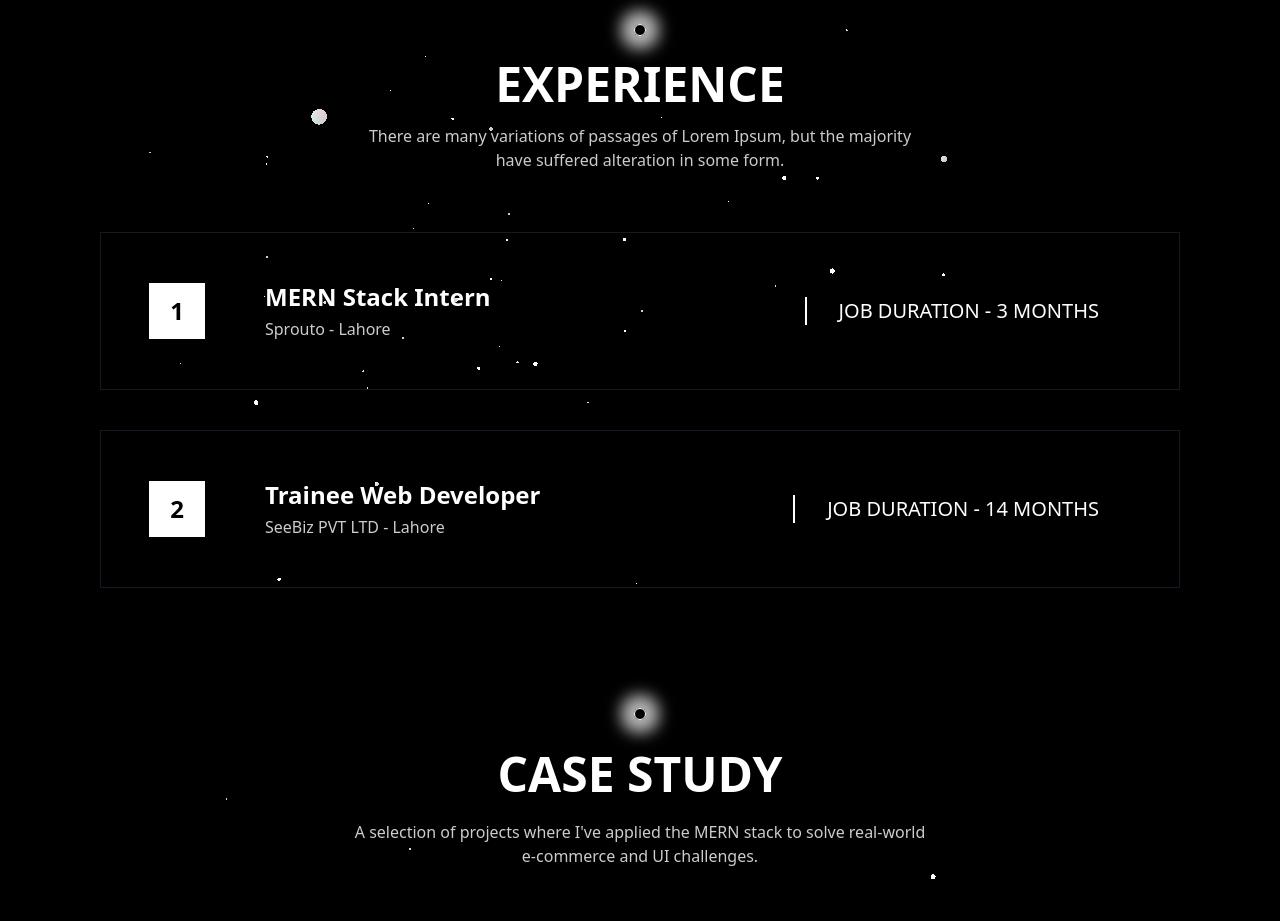
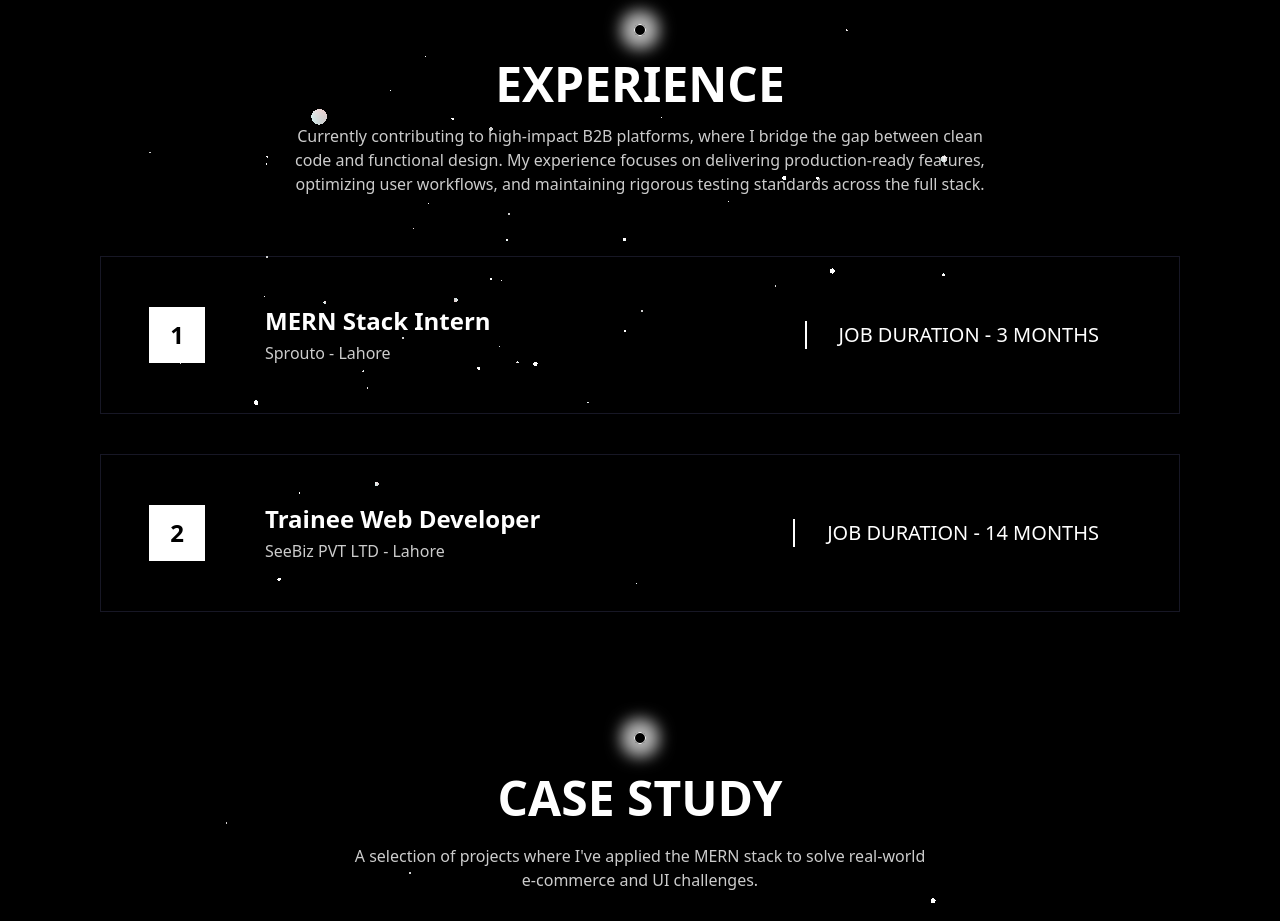
Before and after one commit to Samra720/samra-portfolio, a React (Vite) app: page / in a window 1280 px wide. Shown: the part 2400-3321 px from the top of the page. Built offline with nearby package versions, Linux system fonts and the light colour scheme; the HTML template or start-up script is replaced by a standard one.

Commit message:
added the experience section description

```diff
--- a/src/components/ExperienceSection.tsx
+++ b/src/components/ExperienceSection.tsx
@@ -23,9 +23,8 @@ function ExperienceSection() {
         <div className="flex flex-col justify-between items-center text-center mb-10">
           <div className="h-3 w-3 border rounded-full shadow-glow"></div>
           <h2 className="text-4xl md:text-5xl font-bold mt-6">EXPERIENCE</h2>
-          <p className="max-w-xl mt-4 opacity-80">
-            There are many variations of passages of Lorem Ipsum, but the
-            majority have suffered alteration in some form.
+          <p className="max-w-[690px] mt-4 opacity-80">
+            Currently contributing to high-impact B2B platforms, where I bridge the gap between clean code and functional design. My experience focuses on delivering production-ready features, optimizing user workflows, and maintaining rigorous testing standards across the full stack.
           </p>
         </div>
 
```
